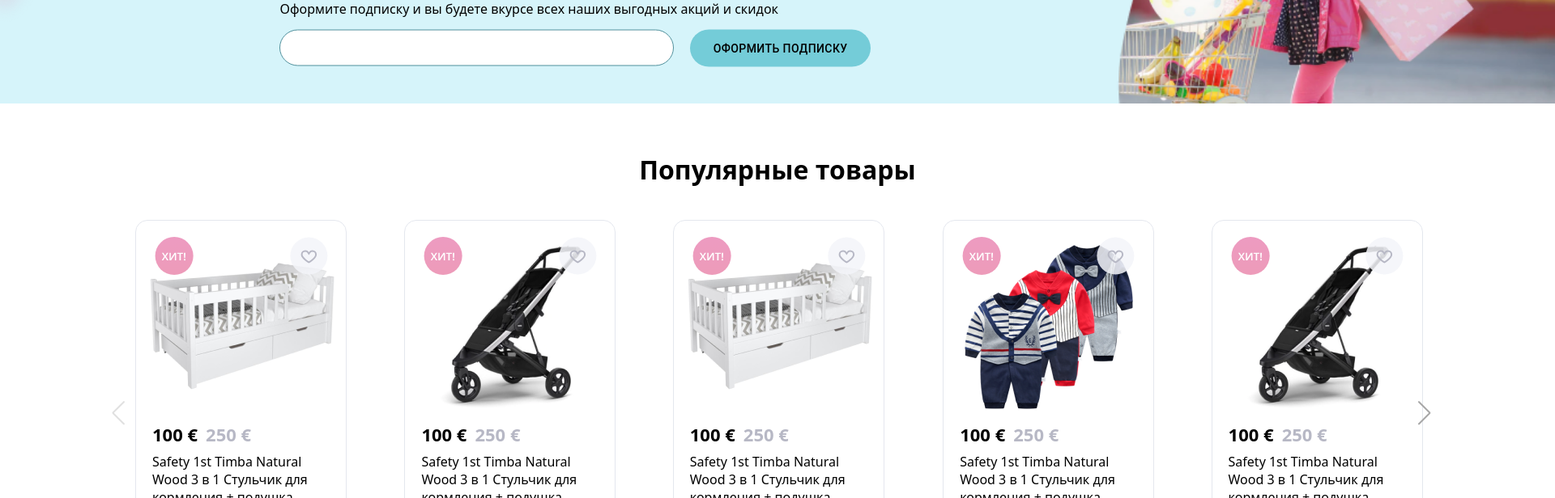
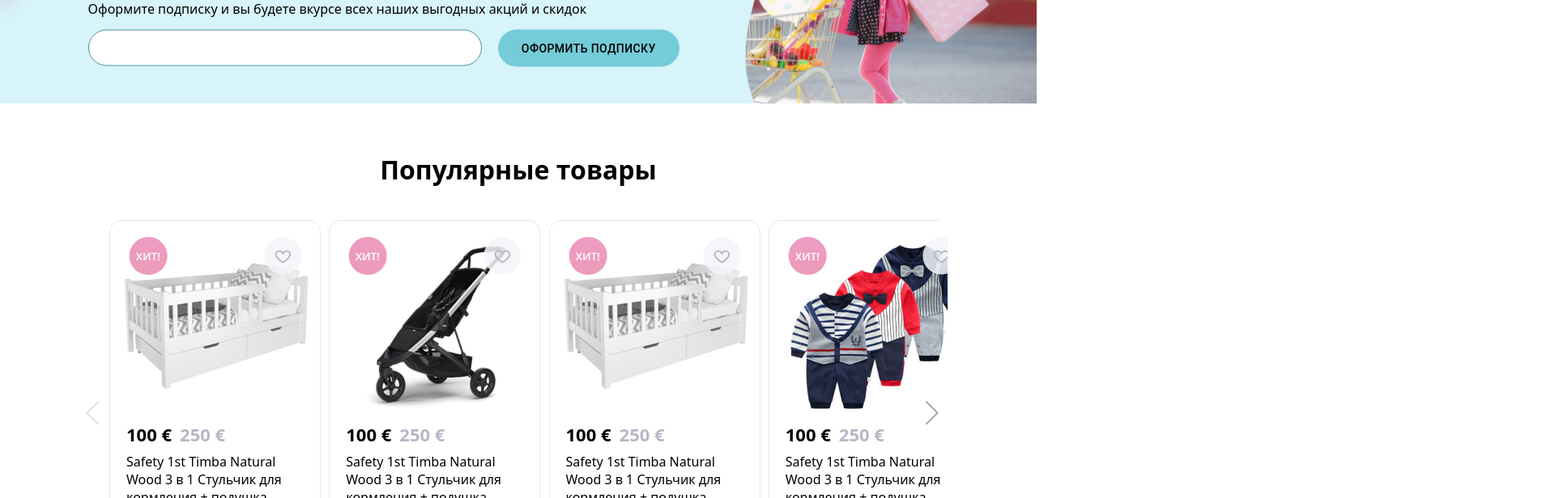
Before and after one commit to muhammad-oripov/baby-shop, a React (Create React App) app: page / in a window 1280 px wide. Shown: the part 2140-2756 px from the top of the page at 81% size, 1920 px wide, since content can reach past the window. Built offline with nearby package versions, Linux system fonts and the light colour scheme.

Commit message:
fix some style issues

```diff
--- a/src/Layout/Layout.jsx
+++ b/src/Layout/Layout.jsx
@@ -48,7 +48,7 @@ const Layout = ({ children }) => {
                     <AccountMenu />
                 </Stack>
             </header>
-            <main style={{ maxWidth: "1920px", margin: "0 auto" }} >
+            <main style={{ maxWidth: "1920px !important" , margin: "0 auto",}} >
                 {children}
             </main>
             <footer style={{ maxWidth: "1920px", margin: "0 auto", ...style, justifyContent: "space-between", padding: "40px 170px" }} >
--- a/src/pages/Home.jsx
+++ b/src/pages/Home.jsx
@@ -36,13 +36,13 @@ export default function Home() {
 					skid={true}
 					wid={true}
 				/>
-				<Box display='flex' flexDirection='column' margin='0px auto'>
-					<Box maxWidth='1920px' height='610px' textAlign='center' display='flex' flexDirection='column' gap='30px'>
+				<Box display='flex' flexDirection='column' margin='0px auto' width='100%'>
+					<Box width='100%' height='610px' textAlign='center' display='flex' flexDirection='column' gap='30px'>
 						<h1 style={{ marginTop: '60px' }}>Вы уже смотрели</h1>
 						<SwiperComponent
 							arr={Swip_arr1}
 							card={Swiper_shop}
-							slides={5}
+							slides={4}
 							pagination={false}
 							pad={true}
 							level={true}
@@ -53,7 +53,7 @@ export default function Home() {
 						<SwiperComponent
 							arr={Swiper_arr2}
 							card={Swiper_shop}
-							slides={5}
+							slides={4}
 							pad={true}
 							level={false}
 						/>
@@ -75,13 +75,13 @@ export default function Home() {
 							<img src={BGimg1} alt="" style={{ objectFit: 'cover', width: '100%', height: '100%', position: 'absolute', right: '0px', zIndex: '10' }} />
 						</Box>
 					</Box>
-					<Box display='flex' flexDirection='column' margin='0px auto'>
-						<Box maxWidth='1920px' height='735px' textAlign='center' display='flex' flexDirection='column' gap='30px'>
+					<Box display='flex' flexDirection='column' margin='0px auto' width="100%" >
+						<Box height='735px' textAlign='center' display='flex' flexDirection='column' gap='30px'>
 							<h1 style={{ marginTop: '60px' }}>Популярные товары</h1>
 							<SwiperComponent
 								arr={Swiper_arr3}
 								card={Swiper_shop}
-								slides={5}
+								slides={4}
 								pad={true}
 								level={false}
 							/>
@@ -92,7 +92,7 @@ export default function Home() {
 						<SwiperComponent
 							arr={Swiper_arr4}
 							card={Swiper_shop}
-							slides={5}
+							slides={4}
 							pad={true}
 							level={false}
 						/>
```
Also changed, not shown: 2 other files (tests, documents, lock files or other folders).
